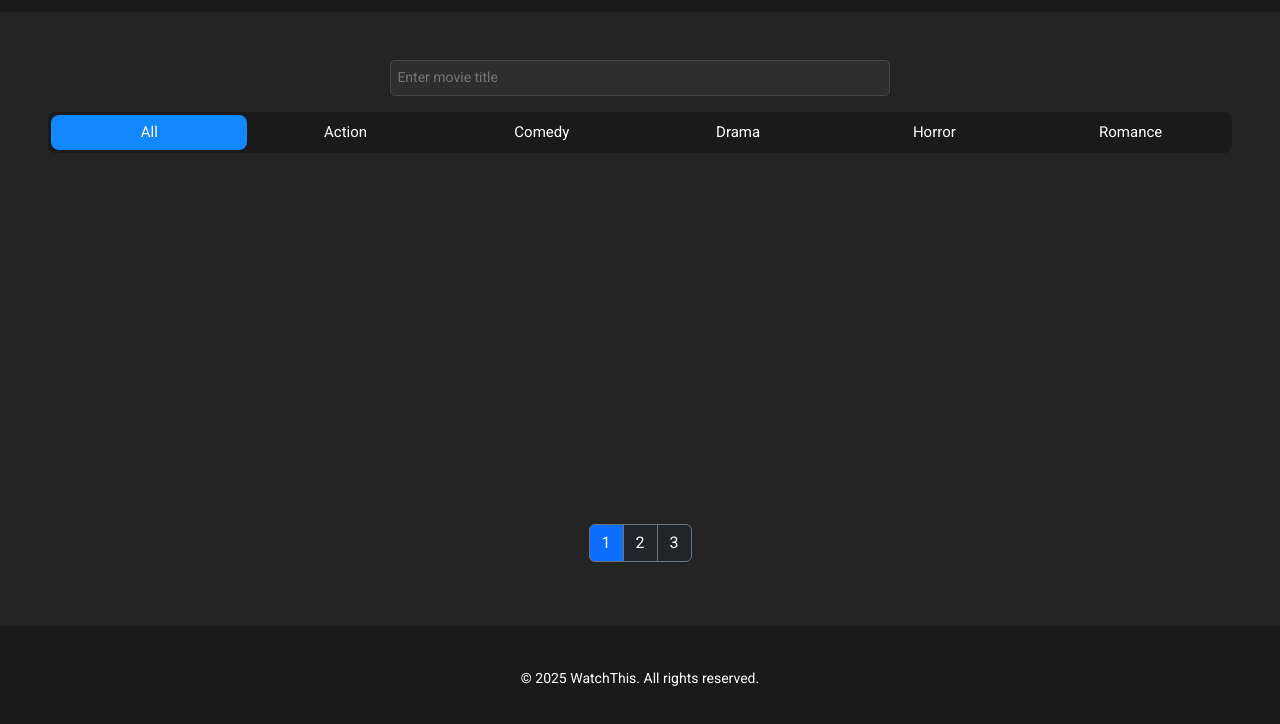
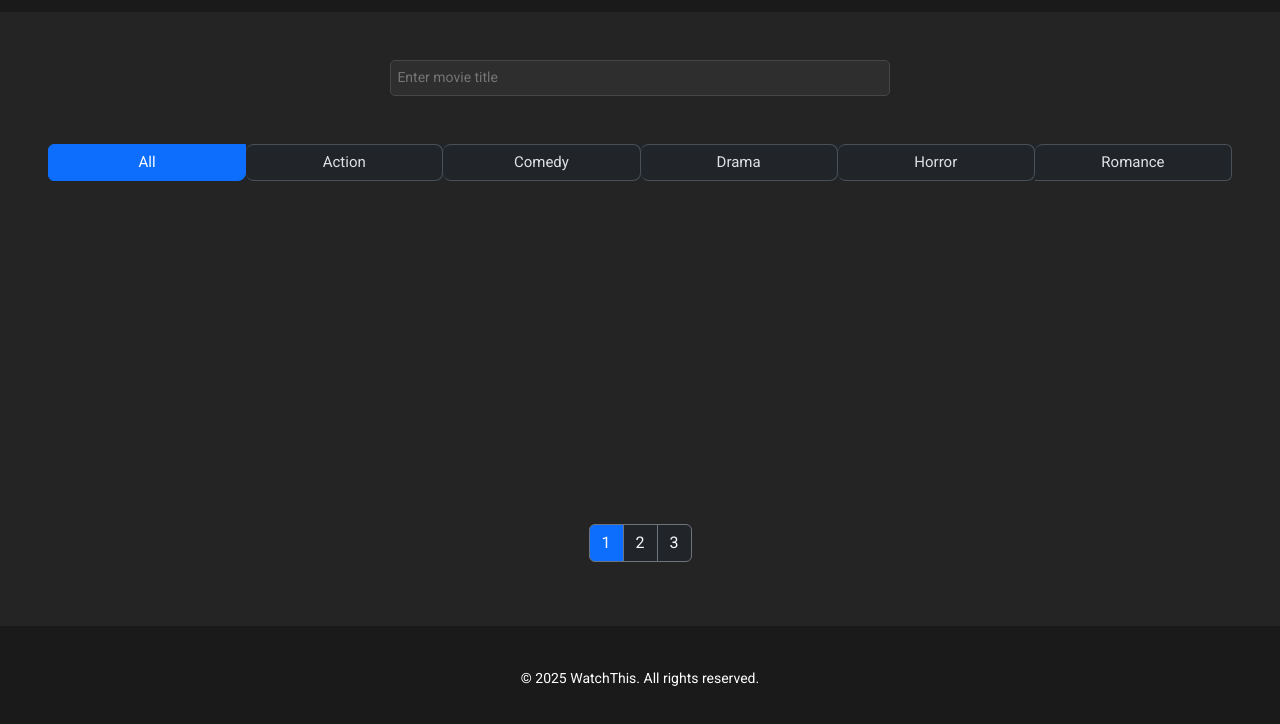
Before and after one commit to kurtsanor/WebSys-Group-19, a plain HTML site: page movies.html in a window 1280 px wide. Both pictures are taken after a click on the item "All". Shown: the part 54-778 px from the top of the page. Drawn offline with nearby package versions, Linux system fonts and the light colour scheme; no server answers.

Commit message:
refactor: replace filter group buttons to bootstrap components

```diff
--- a/js/home.js
+++ b/js/home.js
@@ -17,7 +17,7 @@ hero.innerHTML = `
         <p class="hero__description">
           ${featuredMovie.overview}
         </p>
-        <a href="#" data-bs-toggle="modal" data-bs-target="#exampleModal" class="hero__button--primary">▶ Watch</a>
+        <a href="#" data-bs-toggle="modal" data-bs-target="#exampleModal" class="hero__button--primary btn">▶ Watch</a>
       </div>
       `;
 
--- a/js/script.js
+++ b/js/script.js
@@ -21,9 +21,9 @@ document.querySelectorAll(".movies__filter-item").forEach((item) => {
   item.addEventListener("click", async () => {
     document
       .querySelectorAll(".movies__filter-item")
-      .forEach((li) => li.classList.remove("movies__filter-item--highlight"));
+      .forEach((li) => li.classList.remove("active"));
 
-    item.classList.add("movies__filter-item--highlight");
+    item.classList.add("active");
     const genreId = item.dataset.genreid;
 
     const shows =
@@ -81,24 +81,19 @@ function handleFavorite(movie) {
   if (favorites.some((fav) => fav.id == movie.id)) {
     const updatedFavorites = favorites.filter((fav) => fav.id != movie.id);
 
-    console.log("favorite removed");
     localStorage.setItem("favorites", JSON.stringify(updatedFavorites));
     rerenderFavorited(movie.id);
     return;
   }
   favorites.push(movie);
-  console.log("fav added");
   localStorage.setItem("favorites", JSON.stringify(favorites));
 
   rerenderFavorited(movie.id);
-
-  // console.log(JSON.parse(localStorage.getItem("favorites")));
 }
 
 function rerenderFavorited(movieId) {
   movieGrid.innerHTML = "";
   const movieCards = movies.forEach((movie) => {
-    // movies.push(movie);
     const card = document.createElement("div");
     card.classList.add("movies__card");
     card.innerHTML = `
@@ -123,7 +118,7 @@ function rerenderFavorited(movieId) {
     const imageCard = card.querySelector(".movies__card-image");
     imageCard.addEventListener("click", async () => {
       const url = await getTrailerUrl(movie.id);
-      console.log;
+
       const body = modalElement.querySelector(".modal-body");
       body.innerHTML = `
         <iframe
@@ -190,7 +185,7 @@ async function searchShows() {
     const imageCard = card.querySelector(".movies__card-image");
     imageCard.addEventListener("click", async () => {
       const url = await getTrailerUrl(movie.id);
-      console.log;
+
       const body = modalElement.querySelector(".modal-body");
       body.innerHTML = `
         <iframe
@@ -269,7 +264,6 @@ function renderMovies(shows) {
 
     movieGrid.appendChild(card);
   });
-  // movieGrid.innerHTML = movieCards.join("");
 }
 
 async function getTrailerUrl(movieId) {
--- a/js/tvshows.js
+++ b/js/tvshows.js
@@ -21,9 +21,9 @@ document.querySelectorAll(".movies__filter-item").forEach((item) => {
   item.addEventListener("click", async () => {
     document
       .querySelectorAll(".movies__filter-item")
-      .forEach((li) => li.classList.remove("movies__filter-item--highlight"));
+      .forEach((li) => li.classList.remove("active"));
 
-    item.classList.add("movies__filter-item--highlight");
+    item.classList.add("active");
     const genreId = item.dataset.genreid;
 
     const shows =
--- a/movies.html
+++ b/movies.html
@@ -1,5 +1,5 @@
 <!DOCTYPE html>
-<html lang="en">
+<html lang="en" data-bs-theme="dark">
   <head>
     <meta charset="UTF-8" />
     <meta name="viewport" content="width=device-width, initial-scale=1.0" />
@@ -61,7 +61,7 @@
     </header>
 
     <main class="movies">
-      <section class="movies__search">
+      <section class="movies__search mb-5">
         <input
           class="movies__search-bar"
           type="text"
@@ -71,24 +71,26 @@
       </section>
 
       <section class="movies__filter">
-        <ul class="movies__filter-list">
+        <ul class="list-group bg-dark list-group-horizontal">
           <li
-            class="movies__filter-item movies__filter-item--highlight"
+            class="list-group-item movies__filter-item active"
             data-genreId="0"
           >
             <a>All</a>
           </li>
-          <li class="movies__filter-item" data-genreId="28">
+          <li class="list-group-item movies__filter-item" data-genreId="28">
             <a>Action</a>
           </li>
-          <li class="movies__filter-item" data-genreId="35">
+          <li class="list-group-item movies__filter-item" data-genreId="35">
             <a>Comedy</a>
           </li>
-          <li class="movies__filter-item" data-genreId="18"><a>Drama</a></li>
-          <li class="movies__filter-item" data-genreId="27">
+          <li class="list-group-item movies__filter-item" data-genreId="18">
+            <a>Drama</a>
+          </li>
+          <li class="list-group-item movies__filter-item" data-genreId="27">
             <a>Horror</a>
           </li>
-          <li class="movies__filter-item" data-genreId="10749">
+          <li class="list-group-item movies__filter-item" data-genreId="10749">
             <a>Romance</a>
           </li>
         </ul>
```
Also changed, not shown: tvshows.html (+11 -9 lines).
